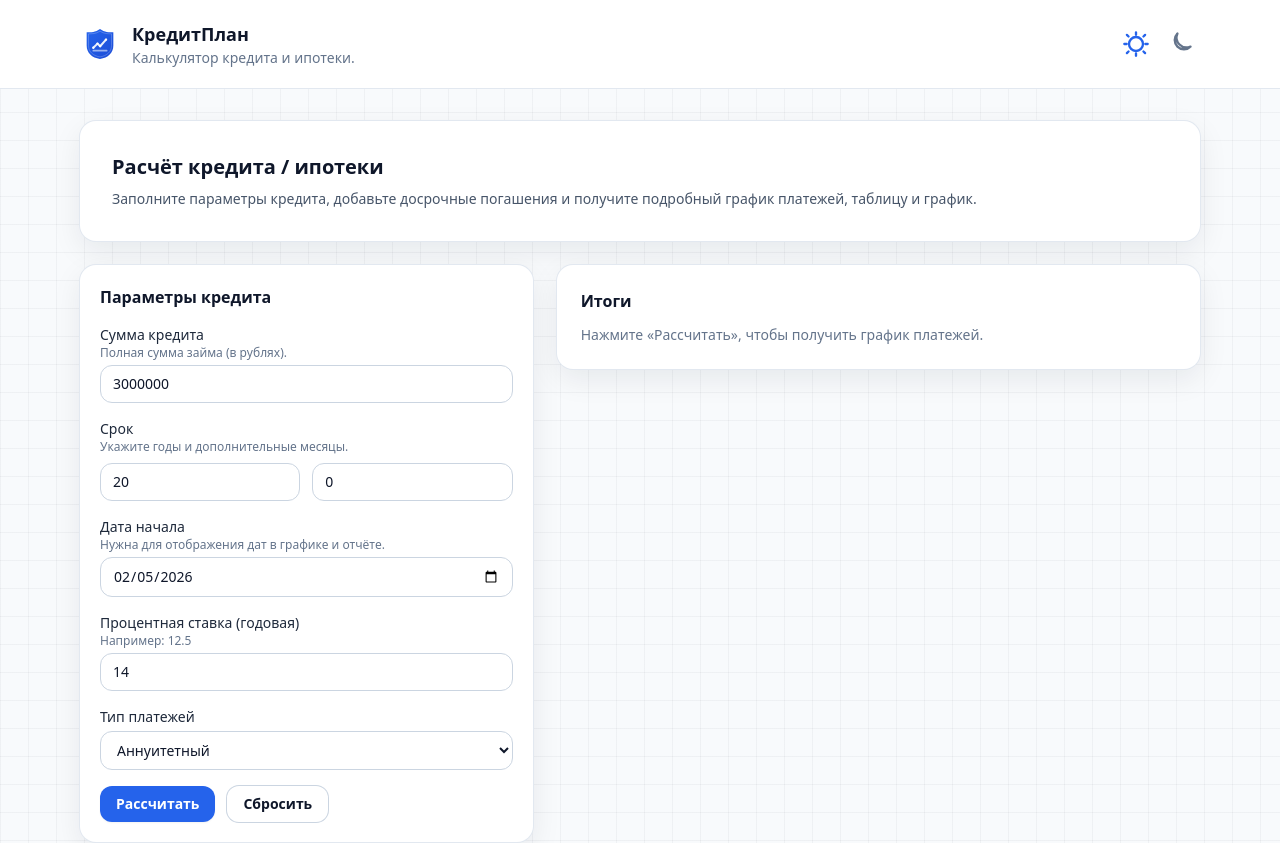
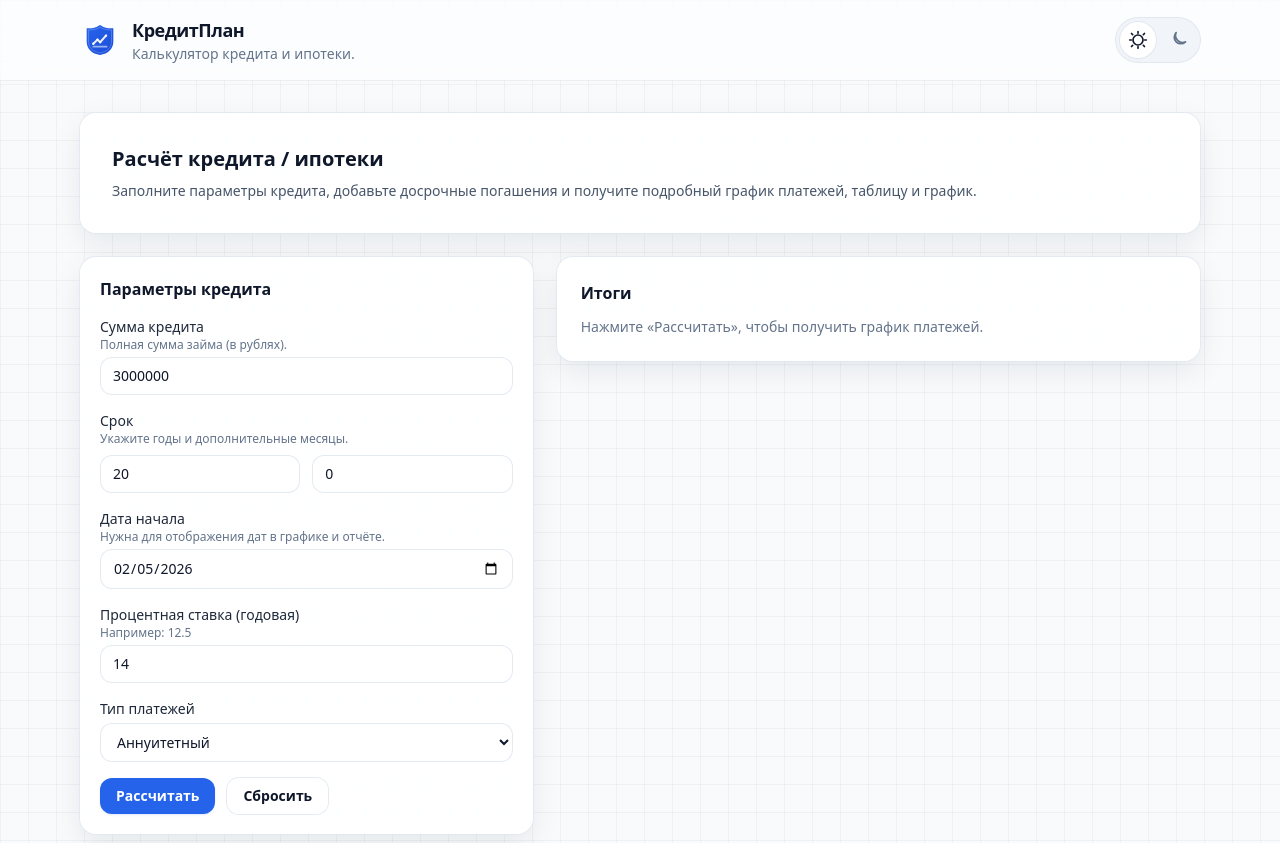
Before and after one commit to Meowezy/site-caluc, a Next.js app: page / in a window 1280 px wide. Shown: the top 843 px of the page. Built offline with nearby package versions, Linux system fonts and the light colour scheme.

Commit message:
new design

```diff
--- a/app/globals.css
+++ b/app/globals.css
@@ -13,6 +13,9 @@ html.dark {
 body {
   @apply bg-slate-50 text-slate-900;
   @apply dark:bg-night-bg dark:text-slate-100;
+
+  /* Financial UIs benefit from aligned digits */
+  font-variant-numeric: tabular-nums;
 
   /* Subtle grid background (non-distracting) */
   background-image:
@@ -32,8 +35,9 @@ html.dark body {
 }
 
 .card {
-  @apply rounded-2xl bg-white shadow-card ring-1 ring-slate-200;
-  @apply dark:bg-night-surface dark:ring-slate-800;
+  @apply rounded-2xl bg-white/90 ring-1 ring-slate-200/80 shadow-card;
+  @apply dark:bg-night-surface/85 dark:ring-slate-800/80;
+  @apply backdrop-blur-sm;
 }
 
 .label {
@@ -47,28 +51,40 @@ html.dark body {
 }
 
 .input {
-  @apply mt-1 w-full rounded-xl border border-slate-300 bg-white px-3 py-2 text-sm outline-none transition;
+  @apply mt-1 w-full rounded-xl border border-slate-200/90 bg-white/90 px-3 py-2 text-sm outline-none transition;
+  @apply placeholder:text-slate-400;
   @apply focus:border-bank-600 focus:ring-4 focus:ring-bank-50;
-  @apply dark:border-slate-700 dark:bg-night-surface2 dark:text-slate-100;
+  @apply dark:border-slate-800 dark:bg-night-surface2/80 dark:text-slate-100;
+  @apply dark:placeholder:text-slate-500;
   @apply dark:focus:border-bank-600 dark:focus:ring-bank-600/20;
 }
 
 .select {
-  @apply mt-1 w-full rounded-xl border border-slate-300 bg-white px-3 py-2 text-sm outline-none transition;
+  @apply mt-1 w-full rounded-xl border border-slate-200/90 bg-white/90 px-3 py-2 text-sm outline-none transition;
   @apply focus:border-bank-600 focus:ring-4 focus:ring-bank-50;
-  @apply dark:border-slate-700 dark:bg-night-surface2 dark:text-slate-100;
+  @apply dark:border-slate-800 dark:bg-night-surface2/80 dark:text-slate-100;
   @apply dark:focus:border-bank-600 dark:focus:ring-bank-600/20;
 }
 
 .btn {
-  @apply inline-flex items-center justify-center rounded-xl bg-bank-600 px-4 py-2 text-sm font-semibold text-white shadow-sm transition;
-  @apply hover:bg-bank-700 disabled:cursor-not-allowed disabled:opacity-60;
+  @apply inline-flex items-center justify-center rounded-xl bg-bank-600 px-4 py-2 text-sm font-semibold text-white transition;
+  @apply shadow-sm shadow-bank-600/15;
+  @apply hover:bg-bank-700 hover:shadow-md hover:shadow-bank-600/15;
+  @apply active:translate-y-[1px];
+  @apply focus:outline-none focus-visible:ring-4 focus-visible:ring-bank-50;
+  @apply dark:focus-visible:ring-bank-600/20;
+  @apply disabled:cursor-not-allowed disabled:opacity-60;
 }
 
 .btn-secondary {
-  @apply inline-flex items-center justify-center rounded-xl bg-white px-4 py-2 text-sm font-semibold text-slate-900 ring-1 ring-slate-300 transition;
-  @apply hover:bg-slate-50;
-  @apply dark:bg-night-surface2 dark:text-slate-100 dark:ring-slate-700 dark:hover:bg-slate-900;
+  @apply inline-flex items-center justify-center rounded-xl bg-white/80 px-4 py-2 text-sm font-semibold text-slate-900 transition;
+  @apply ring-1 ring-slate-200/90;
+  @apply hover:bg-white hover:shadow-sm hover:shadow-slate-900/5;
+  @apply active:translate-y-[1px];
+  @apply focus:outline-none focus-visible:ring-4 focus-visible:ring-bank-50;
+  @apply dark:bg-night-surface2/70 dark:text-slate-100 dark:ring-slate-800;
+  @apply dark:hover:bg-night-surface2 dark:hover:shadow-black/20;
+  @apply dark:focus-visible:ring-bank-600/20;
 }
 
 .error {
--- a/app/layout.tsx
+++ b/app/layout.tsx
@@ -1,7 +1,6 @@
 import type { Metadata } from 'next';
 import './globals.css';
-import ThemeToggle from '@/components/ThemeToggle';
-import LogoMark from '@/components/LogoMark';
+import SiteHeader from '@/components/SiteHeader';
 
 export const metadata: Metadata = {
   title: 'Калькулятор кредита и ипотеки',
@@ -48,25 +47,7 @@ export default function RootLayout({
       </head>
       <body>
         <div className="min-h-screen">
-          <header className="border-b border-slate-200 bg-white dark:border-slate-800 dark:bg-slate-950">
-            <div className="container-page py-5">
-              <div className="flex items-center justify-between gap-4">
-                <div className="flex items-center gap-3">
-                  <LogoMark className="h-10 w-10 shrink-0" />
-                  <div className="leading-tight">
-                    <div className="text-lg font-semibold">КредитПлан</div>
-                    <div className="text-sm text-slate-500 dark:text-slate-400">
-                      Калькулятор кредита и ипотеки.
-                    </div>
-                  </div>
-                </div>
-
-                <div className="flex items-center gap-2">
-                  <ThemeToggle />
-                </div>
-              </div>
-            </div>
-          </header>
+          <SiteHeader />
 
           <main className="container-page py-8">{children}</main>
 
--- a/components/ScheduleTable.tsx
+++ b/components/ScheduleTable.tsx
@@ -12,31 +12,42 @@ function formatMoney(v: number) {
 
 export default function ScheduleTable({ rows }: { rows: ScheduleRow[] }) {
   return (
-    <div className="overflow-auto rounded-xl border border-slate-200 dark:border-slate-800">
+    <div className="overflow-auto rounded-xl border border-slate-200/80 bg-white/50 dark:border-slate-800/80 dark:bg-night-surface/40">
       <table className="min-w-full text-sm">
-        <thead className="bg-slate-50 dark:bg-slate-900">
+        <thead className="sticky top-0 z-10 bg-slate-50/90 backdrop-blur dark:bg-slate-900/80">
           <tr className="text-left text-xs font-semibold text-slate-600 dark:text-slate-300">
             <th className="px-3 py-2">Месяц</th>
             <th className="px-3 py-2">Дата</th>
-            <th className="px-3 py-2">Основной долг</th>
-            <th className="px-3 py-2">Проценты</th>
-            <th className="px-3 py-2">Платёж</th>
-            <th className="px-3 py-2">Досрочно</th>
-            <th className="px-3 py-2">Остаток</th>
+            <th className="px-3 py-2 text-right">Основной долг</th>
+            <th className="px-3 py-2 text-right">Проценты</th>
+            <th className="px-3 py-2 text-right">Платёж</th>
+            <th className="px-3 py-2 text-right">Досрочно</th>
+            <th className="px-3 py-2 text-right">Остаток</th>
           </tr>
         </thead>
         <tbody>
-          {rows.map((r) => (
-            <tr key={r.month} className="border-t border-slate-100 dark:border-slate-800">
-              <td className="px-3 py-2 whitespace-nowrap">{r.month}</td>
+          {rows.map((r, idx) => (
+            <tr
+              key={r.month}
+              className={
+                'border-t border-slate-100/80 transition-colors dark:border-slate-800/70 ' +
+                (idx % 2 === 0
+                  ? 'bg-white/40 dark:bg-slate-950/10'
+                  : 'bg-slate-50/40 dark:bg-slate-900/20') +
+                ' hover:bg-bank-50/60 dark:hover:bg-slate-800/40'
+              }
+            >
+              <td className="px-3 py-2 whitespace-nowrap font-medium text-slate-800 dark:text-slate-200">
+                {r.month}
+              </td>
               <td className="px-3 py-2 whitespace-nowrap text-slate-500 dark:text-slate-400">{r.dateLabel ?? '—'}</td>
-              <td className="px-3 py-2 whitespace-nowrap">{formatMoney(r.principal)}</td>
-              <td className="px-3 py-2 whitespace-nowrap">{formatMoney(r.interest)}</td>
-              <td className="px-3 py-2 whitespace-nowrap font-medium">{formatMoney(r.paymentTotal)}</td>
-              <td className="px-3 py-2 whitespace-nowrap">
+              <td className="px-3 py-2 whitespace-nowrap text-right">{formatMoney(r.principal)}</td>
+              <td className="px-3 py-2 whitespace-nowrap text-right">{formatMoney(r.interest)}</td>
+              <td className="px-3 py-2 whitespace-nowrap text-right font-semibold">{formatMoney(r.paymentTotal)}</td>
+              <td className="px-3 py-2 whitespace-nowrap text-right">
                 {r.earlyPayment > 0 ? formatMoney(r.earlyPayment) : '—'}
               </td>
-              <td className="px-3 py-2 whitespace-nowrap">{formatMoney(r.balanceAfter)}</td>
+              <td className="px-3 py-2 whitespace-nowrap text-right">{formatMoney(r.balanceAfter)}</td>
             </tr>
           ))}
         </tbody>
--- /dev/null
+++ b/components/SiteHeader.tsx
@@ -0,0 +1,46 @@
+'use client';
+
+import { useEffect, useState } from 'react';
+
+import ThemeToggle from '@/components/ThemeToggle';
+import LogoMark from '@/components/LogoMark';
+
+export default function SiteHeader() {
+  const [scrolled, setScrolled] = useState(false);
+
+  useEffect(() => {
+    const onScroll = () => setScrolled(window.scrollY > 4);
+    onScroll();
+    window.addEventListener('scroll', onScroll, { passive: true });
+    return () => window.removeEventListener('scroll', onScroll);
+  }, []);
+
+  return (
+    <header
+      className={
+        'sticky top-0 z-50 border-b border-slate-200/70 bg-white/75 backdrop-blur supports-[backdrop-filter]:bg-white/60 ' +
+        'dark:border-slate-800/70 dark:bg-slate-950/60 dark:supports-[backdrop-filter]:bg-slate-950/45 ' +
+        'transition-shadow ' +
+        (scrolled ? 'shadow-sm shadow-slate-900/5 dark:shadow-black/20' : 'shadow-none')
+      }
+    >
+      <div className="container-page py-4">
+        <div className="flex items-center justify-between gap-4">
+          <div className="flex items-center gap-3">
+            <LogoMark className="h-10 w-10 shrink-0" />
+            <div className="leading-tight">
+              <div className="text-lg font-semibold tracking-tight">КредитПлан</div>
+              <div className="text-sm text-slate-500 dark:text-slate-400">
+                Калькулятор кредита и ипотеки.
+              </div>
+            </div>
+          </div>
+
+          <div className="flex items-center gap-2">
+            <ThemeToggle />
+          </div>
+        </div>
+      </div>
+    </header>
+  );
+}
--- a/components/ThemeToggle.tsx
+++ b/components/ThemeToggle.tsx
@@ -56,14 +56,23 @@ export default function ThemeToggle() {
   }
 
   const baseBtn =
-    'inline-flex h-10 w-10 items-center justify-center rounded-full transition ' +
-    'hover:bg-slate-100 dark:hover:bg-slate-900 focus:outline-none focus:ring-4 focus:ring-bank-50 dark:focus:ring-bank-600/20';
+    'relative inline-flex h-9 w-9 items-center justify-center rounded-full transition ' +
+    'focus:outline-none focus-visible:ring-4 focus-visible:ring-bank-50 dark:focus-visible:ring-bank-600/20';
 
-  const active = 'text-bank-600';
-  const inactive = 'text-slate-500 dark:text-slate-400';
+  const active =
+    'bg-white text-slate-900 shadow-sm ring-1 ring-slate-200 dark:bg-slate-950 dark:text-slate-50 dark:ring-slate-800';
+  const inactive =
+    'text-slate-500 hover:text-slate-700 hover:bg-slate-200/70 dark:text-slate-400 dark:hover:text-slate-200 dark:hover:bg-slate-800/60';
 
   return (
-    <div className="flex items-center gap-1">
+    <div
+      className={
+        'inline-flex items-center gap-1 rounded-full bg-slate-100 p-1 ring-1 ring-slate-200 ' +
+        'dark:bg-slate-900/60 dark:ring-slate-800'
+      }
+      role="group"
+      aria-label="Переключатель темы"
+    >
       <button
         type="button"
         onClick={() => set('light')}
@@ -71,7 +80,7 @@ export default function ThemeToggle() {
         title="Светлая тема"
         aria-label="Светлая тема"
       >
-        <SunIcon className="h-7 w-7" />
+        <SunIcon className="block h-5 w-5" />
       </button>
       <button
         type="button"
@@ -80,7 +89,7 @@ export default function ThemeToggle() {
         title="Тёмная тема"
         aria-label="Тёмная тема"
       >
-        <MoonIcon className="h-7 w-7" />
+        <MoonIcon className="block h-5 w-5" />
       </button>
     </div>
   );
```
Also changed, not shown: 1 other file (tests, documents, lock files or other folders).
